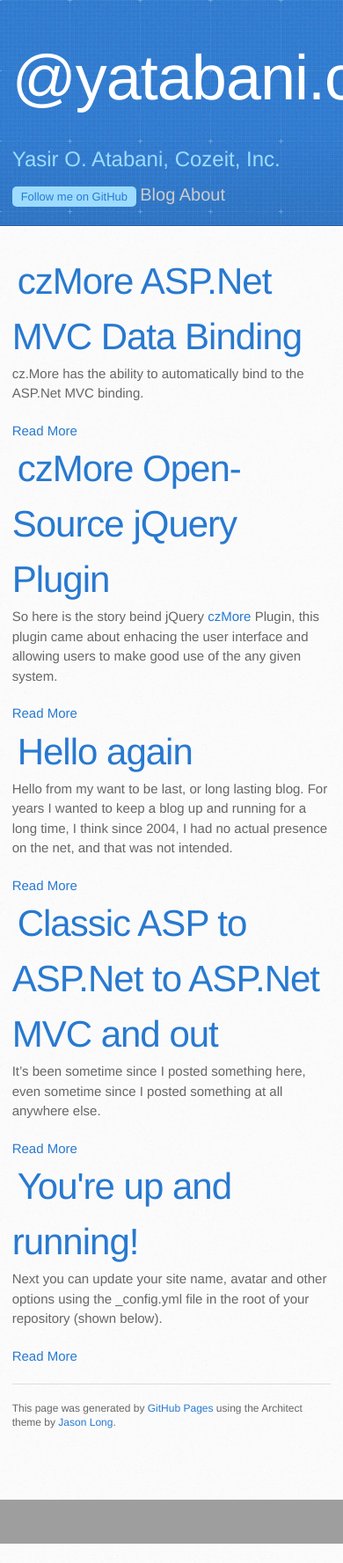
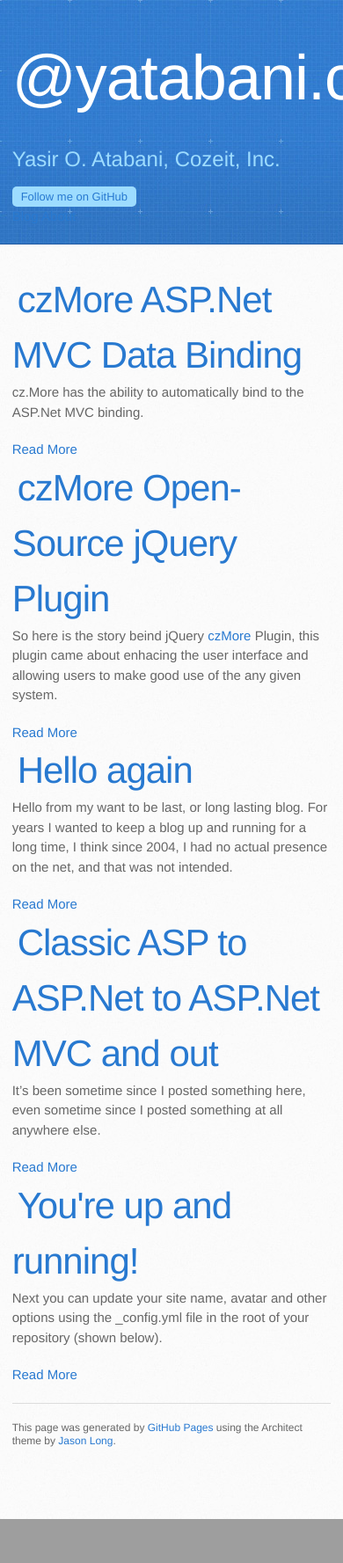
Before and after one commit to yatabani/yatabani.github.io, a Jekyll site: the page built from index.html, in a window 390 px wide. Shown: the whole page at 88% size. Built offline with Jekyll 4.4.1, drawn with Linux system fonts in a browser that asks for light colours; some web fonts are replaced; Markdown is read by kramdown in place of the engine named in the settings; before the commit the page ends 1755 px from its top, so only the background shows below that; grey boxes are pictures that could not be loaded.

Commit message:
nav fix
nav fix

```diff
--- a/css/stylesheet.css
+++ b/css/stylesheet.css
@@ -471,14 +471,14 @@
   letter-spacing: 0;
 }
 
-header nav {
+header > nav {
   position: absolute;
   bottom: 0;
   right: 0;
   font-size:20px;
 }
 
-header nav a {
+header > nav > a {
   color:#ccc !important;
 }
 
@@ -837,7 +837,7 @@
   header h2 {
     font-size: 24px;
   }
-  header nav {
+  header > nav {
     position: relative;
     display: inline-block;
     width: auto;
```
